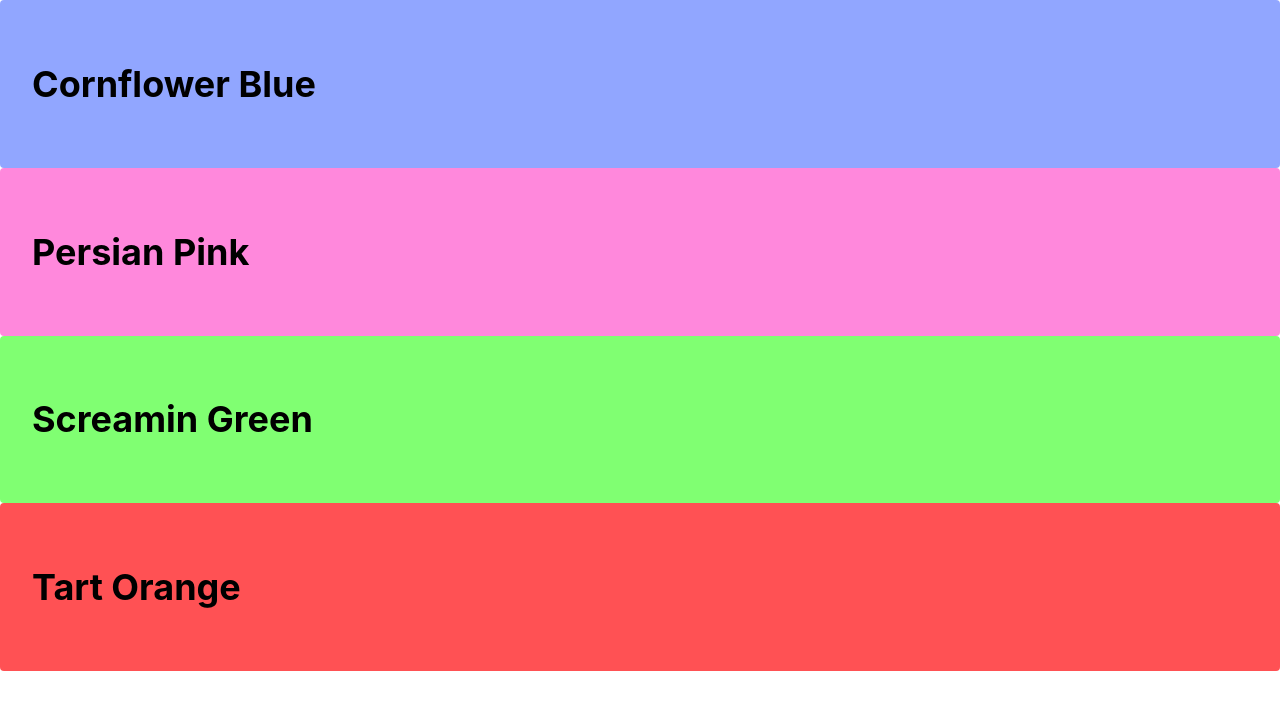
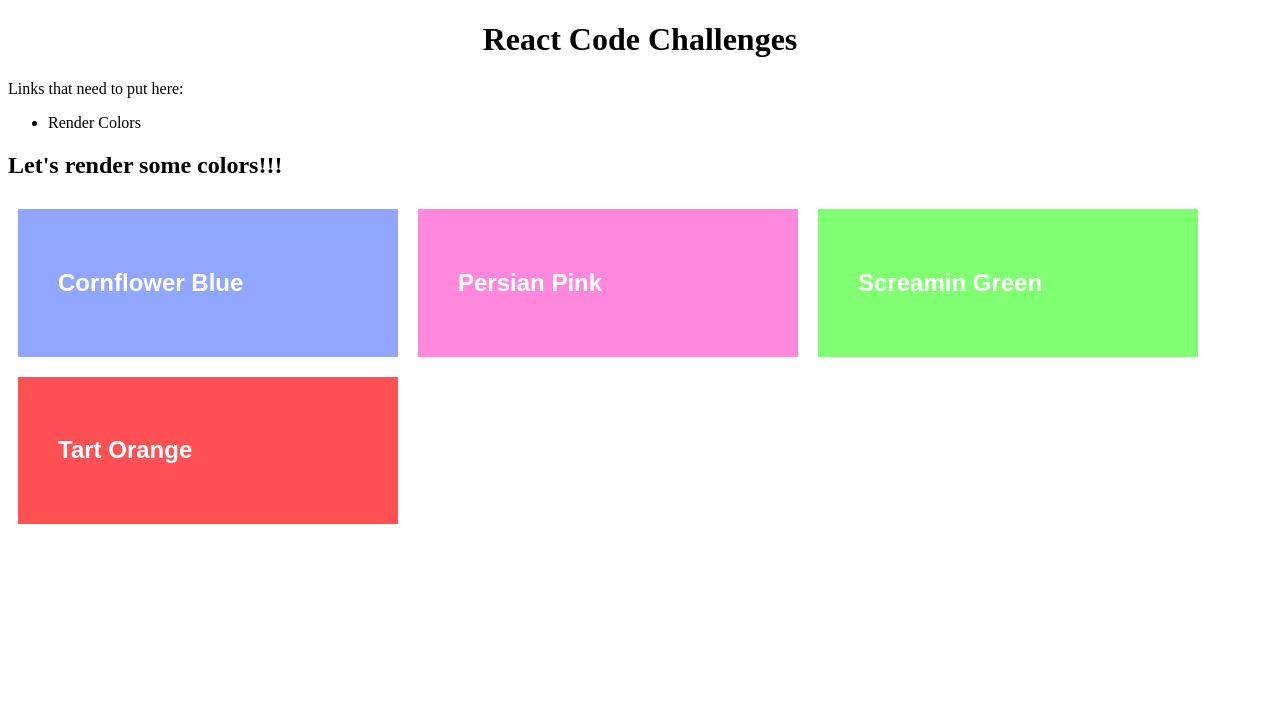
Before and after one commit to edilma/challenges, a React (Create React App) app: page /colors in a window 1280 px wide. Shown: the top 710 px of the page. Built offline with nearby package versions, Linux system fonts and the light colour scheme.

Commit message:
ADDED routes to the app

```diff
--- a/package.json
+++ b/package.json
@@ -1,5 +1,6 @@
 {
   "name": "challenges",
+  "type": "module",
   "version": "0.1.0",
   "private": true,
   "dependencies": {
@@ -12,6 +13,7 @@
     "@testing-library/user-event": "^13.5.0",
     "react": "^18.2.0",
     "react-dom": "^18.2.0",
+    "react-router-dom": "^6.8.1",
     "react-scripts": "5.0.1",
     "web-vitals": "^2.1.4"
   },
--- a/src/App.css
+++ b/src/App.css
@@ -1,12 +1,12 @@
 
-
-
-article{
-  padding: 32px;
-  font-size: 24px;
-  border-radius: 4px;
-  display: flex;
-  border: auto;
+.color-square {
+  padding: 20px;
+  font-family: sans-serif;
+  width: 300px;
+  display: inline-block;
+  color: white;
+  padding: 40px;
+  margin: 10px;
 }
 
 div{
--- a/src/App.js
+++ b/src/App.js
@@ -1,14 +1,27 @@
 
+import { BrowserRouter,Routes, Route } from 'react-router-dom';
 import './App.css';
-import ColorRenderer from './components/ColorRenderer';
+import RenderColors from './scenes/RenderColors.jsx';
+
 
 function App() {
   return (
-  <>
-  <ColorRenderer />
-  </>
+  <BrowserRouter>
+  <div className='App'>
+    <header className='App-Header'>
+      <h1>React Code Challenges</h1>
+      <p>Links that need to put here:
+        <ul>
+          <li>Render Colors</li>
+        </ul>
+      </p>
+    <Routes>
 
-
+      <Route path='/colors' element={<RenderColors />}   />
+    </Routes>
+    </header>
+  </div>
+  </BrowserRouter>
   );
 }
 
--- /dev/null
+++ b/src/components/Color.jsx
@@ -0,0 +1,10 @@
+export default function Color({name,hex}){
+    return(
+        <div className="color-square"
+        style={{backgroundColor: hex}}>
+
+            <h2>{name}</h2>
+
+        </div>
+    )
+}
--- a/src/components/ColorRenderer.jsx
+++ b/src/components/ColorRenderer.jsx
@@ -1,5 +1,6 @@
-import { css } from "@emotion/react";
-import Color from "./Colors";
+
+import Color from "./Color.jsx";
+import { useNavigate } from "react-router-dom";
 
 const colors = [{
     id: "100",
@@ -22,12 +23,13 @@ const colors = [{
     name: 'Tart Orange'
   }]
 
-export default function ColorRenderer ({name, hex, id}){
+export default function ColorRenderer (){
 
     return(
-        <div >
-        {colors.map(color=><Color key={id} hex={color.hex} name={color.name}/>)}
-        </div>
+      <>
+
+        {colors.map(color=> <Color key={color.id} hex={color.hex} name={color.name}/>)}
+        </>
 
     )
 }
--- a/src/components/Colors.jsx
+++ /dev/null
@@ -1,7 +0,0 @@
-export default function Color({name,hex}){
-    return(
-        <article style={{backgroundColor: hex}}>
-            <h2>{name}</h2>
-        </article>
-    )
-}
--- a/src/index.css
+++ b/src/index.css
@@ -1,13 +1,17 @@
-body {
-  margin: 0;
-  font-family: -apple-system, BlinkMacSystemFont, 'Segoe UI', 'Roboto', 'Oxygen',
-    'Ubuntu', 'Cantarell', 'Fira Sans', 'Droid Sans', 'Helvetica Neue',
-    sans-serif;
-  -webkit-font-smoothing: antialiased;
-  -moz-osx-font-smoothing: grayscale;
+
+h1{
+  text-align: center;
+  text-decoration: dotted;
 }
-
-code {
-  font-family: source-code-pro, Menlo, Monaco, Consolas, 'Courier New',
-    monospace;
+div{
+  border: 1px;
 }
+.color-square {
+  padding: 20px;
+  font-family: sans-serif;
+  width: 300px;
+  display: inline-block;
+  color: white;
+  padding: 40px;
+  margin: 10px;
+}
--- a/src/index.js
+++ b/src/index.js
@@ -1,7 +1,7 @@
 import React from 'react';
 import ReactDOM from 'react-dom/client';
 import './index.css';
-import App from './App';
+import App from './App.js';
 
 
 const root = ReactDOM.createRoot(document.getElementById('root'));
--- /dev/null
+++ b/src/scenes/RenderColors.jsx
@@ -0,0 +1,10 @@
+import ColorRenderer from "../components/ColorRenderer.jsx";
+
+export default function RenderColors(){
+    return(
+        <>
+        <h2>Let's render some colors!!!</h2>
+        <ColorRenderer />
+        </>
+    )
+}
```
Also changed, not shown: src/components/DarkMode.jsx (added), src/scenes/darkLightModes.jsx (added), 2 other files (tests, documents, lock files or other folders).
